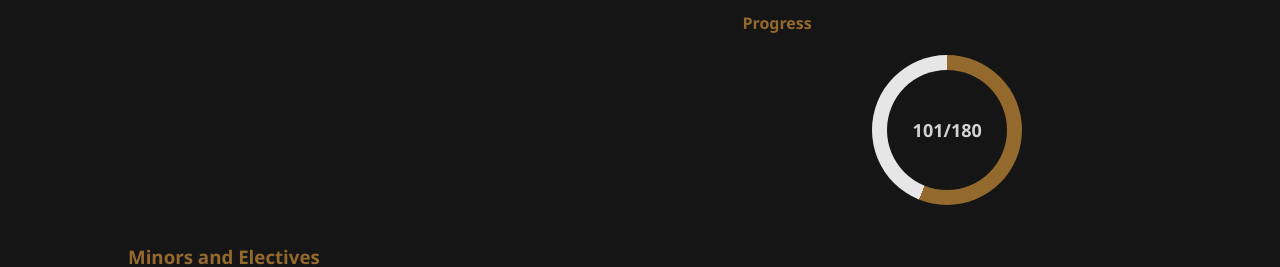
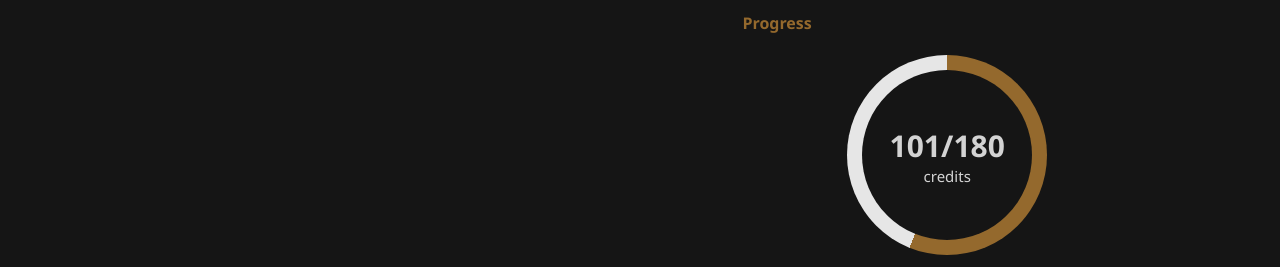
Before and after one commit to miiree12lb/portfolio, a React (Create React App) app: page /#/education in a window 1280 px wide. Shown: the part 546-813 px from the top of the page. Built offline with nearby package versions, Linux system fonts and the light colour scheme.

Commit message:
ui improvements in education

```diff
--- a/src/CircularProgress.tsx
+++ b/src/CircularProgress.tsx
@@ -18,9 +18,11 @@ const CircularProgress = ({ credits, totalCredits }) => {
                 }}
             >
                 <div className="circular-progress-inner">
-                    <p className="progress-text">
+                    <div className="progress-text">
                         {credits}/{totalCredits}
-                    </p>
+                        <p>credits</p>
+                    </div>
+
                 </div>
             </div>
         </div>
--- a/src/Education.tsx
+++ b/src/Education.tsx
@@ -626,14 +626,14 @@ export default function Education(){
         </div>
 
         <div className="overview">
-            <div className="content">
+            <div className="content" id="bac">
                 <h3>Spanish National Baccalaureate</h3>
                 <p>Duration: 2 years</p>
                 <p>Grade: 8.18/10</p>
                 <p className="read_more_inline" onClick={openSpanishBaccalaureatePopup}>Read More</p>
             </div>
 
-            <div className="content">
+            <div className="content" id="ib">
                 <h3><a href="https://www.ibo.org/" target="_blank" rel="noopener noreferrer">International Baccalaureate</a></h3>
                 <p>Duration: 2 years</p>
                 <p>Grade: 34/45</p>
--- a/src/css/circularProgress.css
+++ b/src/css/circularProgress.css
@@ -6,8 +6,8 @@
 }
 
 .circular-progress {
-    width: 150px;
-    height: 150px;
+    width: 200px;
+    height: 200px;
     border-radius: 50%;
     display: flex;
     justify-content: center;
@@ -17,18 +17,26 @@
 }
 
 .circular-progress-inner {
-    width: 120px;
-    height: 120px;
+    width: 170px;
+    height: 170px;
     border-radius: 50%;
     background-color: #151515;
     display: flex;
     justify-content: center;
     align-items: center;
     position: absolute;
+    flex-direction: column;
 }
 
 .progress-text {
-    font-size: 18px;
+    font-size: 30px;
     font-weight: bold;
     color: #d3d3d3;
 }
+
+.progress-text p {
+    margin:0;
+    text-align: center;
+    font-weight: normal;
+    font-size: 15px;
+}
--- a/src/css/education.css
+++ b/src/css/education.css
@@ -86,6 +86,15 @@
     border-radius: 5px;
 }
 
+#bac, #ib {
+    width: 35vw;
+}
+
+@media screen and (max-width: 950px) {
+    #bac, #ib {
+        width: 100%;
+    }
+}
 
 @media screen and (max-width: 800px) {
     #minors_electives {
```
